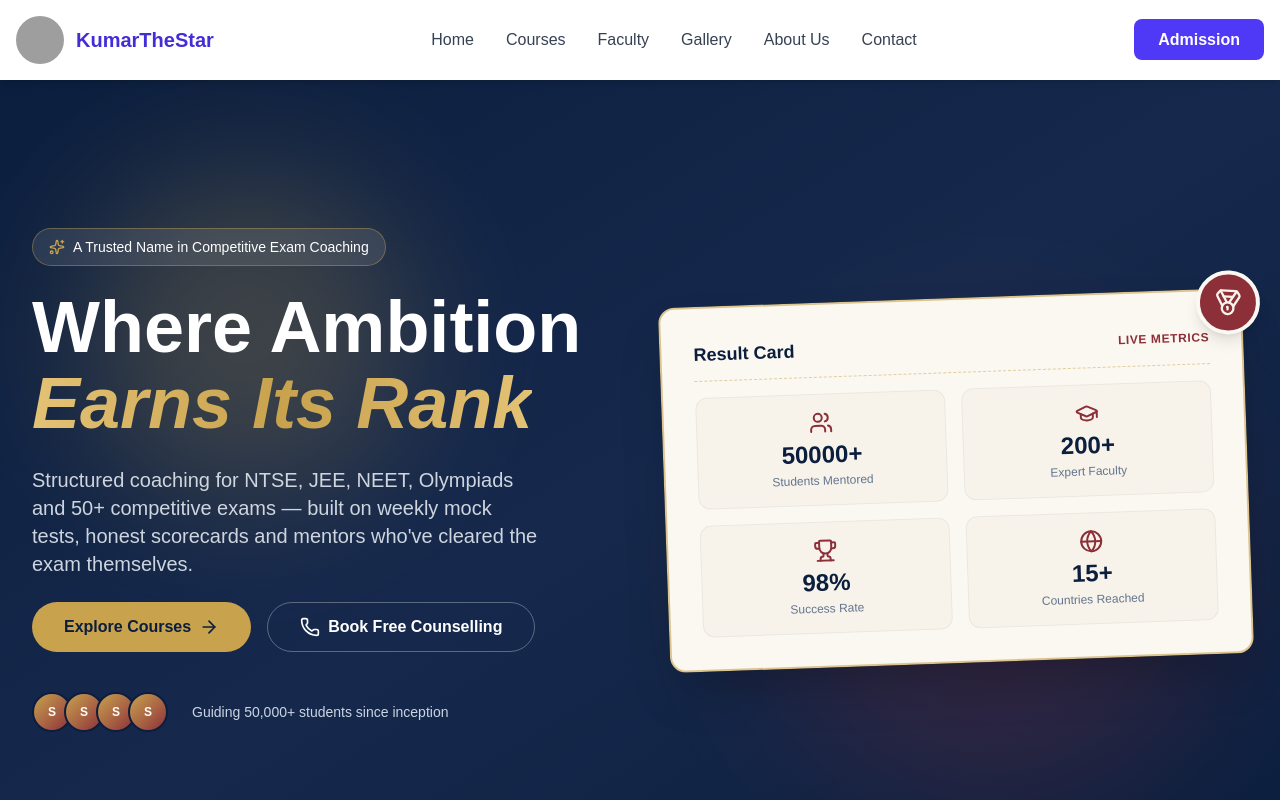
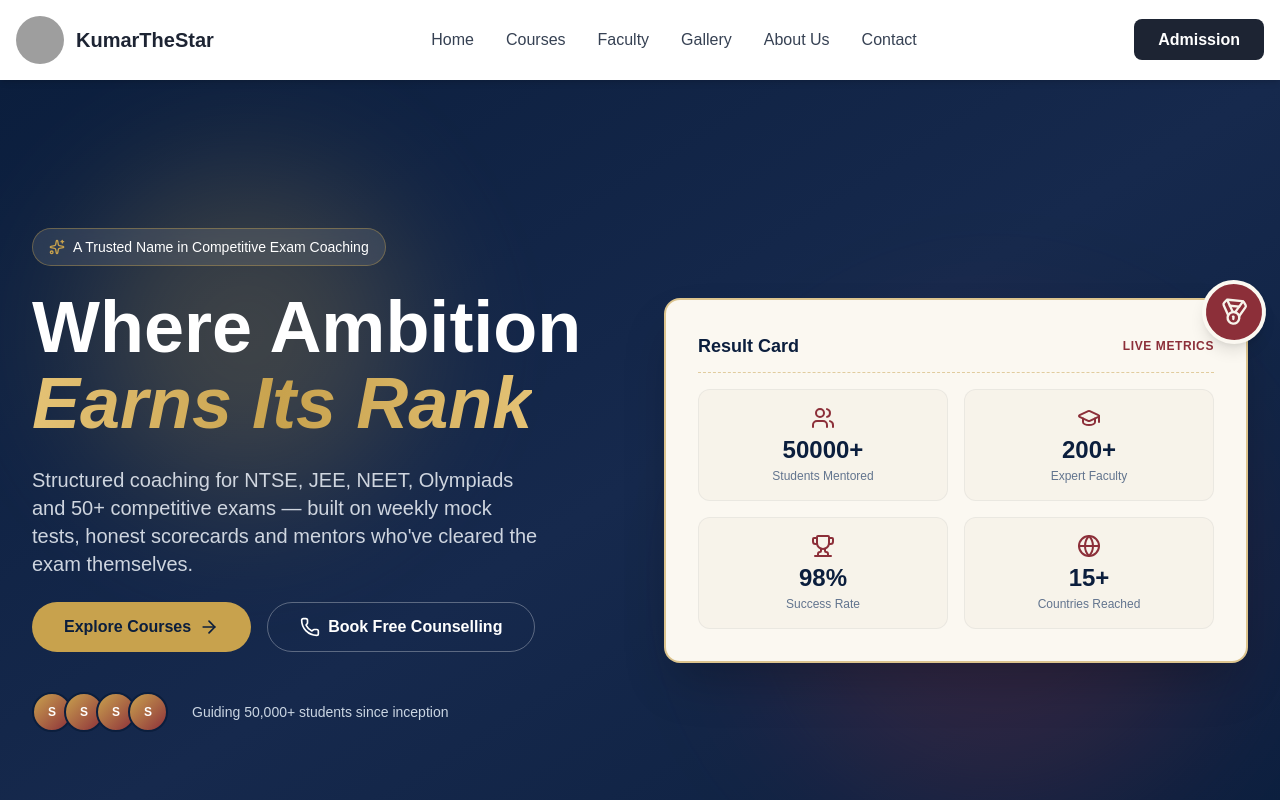
Before and after one commit to mumbaiops45/Kumarthestar, a Next.js app: page / in a window 1280 px wide. Shown: the top 800 px of the page. Built offline with nearby package versions, Linux system fonts and the light colour scheme; grey boxes are pictures that could not be loaded.

Commit message:
make some ui

```diff
--- a/src/app/component/Footer.jsx
+++ b/src/app/component/Footer.jsx
@@ -9,10 +9,10 @@ const Footer = () => {
         <div className="grid gap-10 md:grid-cols-2 lg:grid-cols-4">
           <div>
             <h2 className="text-2xl font-bold text-white mb-4">
-              ABC College
+              KumarTheStar
             </h2>
             <p className="text-sm leading-7">
-              ABC College is committed to providing quality education,
+              KumarTheStar is committed to providing quality education,
               innovation, and career-focused learning to empower students for
               a successful future.
             </p>
@@ -115,7 +115,7 @@ const Footer = () => {
         </div>
         <div className="border-t border-gray-700 mt-10 pt-6 flex flex-col md:flex-row justify-between items-center text-sm">
           <p>
-            © {new Date().getFullYear()} ABC College. All Rights Reserved.
+            © {new Date().getFullYear()} KumarTheStar. All Rights Reserved.
           </p>
           <div className="flex gap-6 mt-4 md:mt-0">
             <a href="#" className="hover:text-indigo-400">
--- a/src/app/component/Home.jsx
+++ b/src/app/component/Home.jsx
@@ -1,8 +1,15 @@
-"use client"
+
+"use client";
 import React, { useState, useRef, useEffect, useMemo } from 'react';
 import { motion, useInView, AnimatePresence } from 'framer-motion';
-import {ArrowRight, Award, Briefcase, ChevronDown, ChevronUp, Globe, GraduationCap,Languages, Phone, School, Star, Users, Video, CheckCircle2, Sparkles, Quote,Search, Trophy, MapPin, Clock3, ShieldCheck, HeartHandshake, BookOpenCheck,Medal, Mic2
-} from 'lucide-react';
+import {ArrowRight, Award, Briefcase, ChevronDown, ChevronUp, Globe,GraduationCap, Languages, Phone, School, Star, Users, Video,CheckCircle2, Sparkles, Quote, Search, Trophy, MapPin, Clock3,ShieldCheck, HeartHandshake, BookOpenCheck, Medal, Mic2} from 'lucide-react';
+import { Bars3Icon, XMarkIcon  } from '@heroicons/react/24/outline';
+import { FiMessageCircle } from "react-icons/fi";
+import { Disclosure, DisclosureButton, DisclosurePanel } from "@headlessui/react";
+
+
+
+
 
 const fadeInUp = {
   hidden: { opacity: 0, y: 50 },
@@ -13,6 +20,7 @@ const staggerContainer = {
   hidden: { opacity: 0 },
   visible: { opacity: 1, transition: { staggerChildren: 0.15 } }
 };
+
 
 const CountUp = ({ value, suffix = '', duration = 1.6 }) => {
   const ref = useRef(null);
@@ -87,7 +95,7 @@ const Home = () => {
   const visibleServices = services.filter(s => s.tab === activeTab);
 
   const whyUs = [
-    { icon: <Users />, title: 'Faculty Who\'ve Been There', desc: 'Every mentor has cleared the exam they teach, or trained rank holders who have.' },
+    { icon: <Users />, title: "Faculty Who've Been There", desc: 'Every mentor has cleared the exam they teach, or trained rank holders who have.' },
     { icon: <Clock3 />, title: 'Weekly Mock Tests', desc: 'Full-length, negatively-marked mocks with All-India percentile comparison, every single week.' },
     { icon: <Video />, title: 'Hybrid by Design', desc: 'Attend live in a classroom, join online, or replay a recorded session — your call, every day.' },
     { icon: <ShieldCheck />, title: 'Transparent Progress Reports', desc: 'Parents get a real scorecard after every test, not a vague "doing well" update.' },
@@ -120,6 +128,7 @@ const Home = () => {
   ];
 
   return (
+    <>
       <div className="bg-[#F7F3EA] font-body antialiased overflow-x-hidden text-[#1D2433]">
         <section className="relative bg-gradient-to-br from-[#0B1E3D] via-[#16294D] to-[#0B1E3D] text-white overflow-hidden min-h-screen flex items-center">
           <div className="absolute inset-0 opacity-25">
@@ -173,7 +182,6 @@ const Home = () => {
 
               <motion.div variants={fadeInUp} className="relative hidden md:block">
                 <motion.div
-                initial={{ rotate: -2 }}
                   whileHover={{ rotate: 0 }}
                   transition={{ duration: 0.4 }}
                   className="relative bg-[#FBF8F1] text-[#1D2433] rounded-2xl p-8 border-2 border-[#C8A24D]/60 shadow-2xl"
@@ -219,7 +227,6 @@ const Home = () => {
           </motion.div>
         </section>
 
-      {/* ================= ABOUT ================= */}
         <section className="py-20 bg-[#FBF8F1]">
           <div className="max-w-7xl mx-auto px-4 sm:px-6 lg:px-8">
             <motion.div initial="hidden" whileInView="visible" viewport={{ once: true }} variants={staggerContainer} className="grid md:grid-cols-2 gap-12 items-center">
@@ -262,7 +269,6 @@ const Home = () => {
           </div>
         </section>
 
-      {/* ================= STATS STRIP ================= */}
         <section className="py-16 bg-[#0B1E3D] text-white">
           <div className="max-w-7xl mx-auto px-4 sm:px-6 lg:px-8">
             <motion.div initial="hidden" whileInView="visible" viewport={{ once: true }} variants={staggerContainer} className="grid grid-cols-2 md:grid-cols-4 gap-8 text-center">
@@ -276,7 +282,6 @@ const Home = () => {
           </div>
         </section>
 
-      {/* ================= SERVICES ================= */}
         <section className="py-20 bg-[#F7F3EA]">
           <div className="max-w-7xl mx-auto px-4 sm:px-6 lg:px-8">
             <motion.div initial="hidden" whileInView="visible" viewport={{ once: true }} variants={staggerContainer} className="text-center mb-16">
@@ -332,7 +337,7 @@ const Home = () => {
           </div>
         </section>
 
-      {/* ================= WHY CHOOSE US ================= */}
+
         <section className="py-20 bg-[#FBF8F1]">
           <div className="max-w-7xl mx-auto px-4 sm:px-6 lg:px-8">
             <motion.div initial="hidden" whileInView="visible" viewport={{ once: true }} variants={staggerContainer} className="text-center mb-16">
@@ -353,7 +358,7 @@ const Home = () => {
           </div>
         </section>
 
-      {/* ================= WALL OF RANKERS ================= */}
+
         <section className="py-20 bg-[#0B1E3D] text-white overflow-hidden">
           <div className="max-w-7xl mx-auto px-4 sm:px-6 lg:px-8">
             <motion.div initial="hidden" whileInView="visible" viewport={{ once: true }} variants={staggerContainer} className="text-center mb-14">
@@ -374,7 +379,7 @@ const Home = () => {
           </div>
         </section>
 
-      {/* ================= TESTIMONIALS ================= */}
+
         <section className="py-20 bg-[#F7F3EA]">
           <div className="max-w-7xl mx-auto px-4 sm:px-6 lg:px-8">
             <motion.div initial="hidden" whileInView="visible" viewport={{ once: true }} variants={staggerContainer} className="text-center mb-16">
@@ -402,7 +407,7 @@ const Home = () => {
           </div>
         </section>
 
-      {/* ================= CENTRES ================= */}
+
         <section className="py-16 bg-[#FBF8F1] border-y border-[#0B1E3D]/10">
           <div className="max-w-5xl mx-auto px-4 sm:px-6 lg:px-8 text-center">
             <motion.div initial="hidden" whileInView="visible" viewport={{ once: true }} variants={staggerContainer}>
@@ -419,7 +424,7 @@ const Home = () => {
           </div>
         </section>
 
-      {/* ================= FAQ ================= */}
+
         <section className="py-20 bg-[#F7F3EA]">
           <div className="max-w-4xl mx-auto px-4 sm:px-6 lg:px-8">
             <motion.div initial="hidden" whileInView="visible" viewport={{ once: true }} variants={staggerContainer} className="text-center mb-12">
@@ -451,7 +456,7 @@ const Home = () => {
           </div>
         </section>
 
-      {/* ================= ENQUIRY FORM ================= */}
+
         <section className="py-20 bg-gradient-to-br from-[#0B1E3D] via-[#16294D] to-[#0B1E3D] text-white">
           <div className="max-w-4xl mx-auto px-4 sm:px-6 lg:px-8">
             <motion.div initial="hidden" whileInView="visible" viewport={{ once: true }} variants={staggerContainer} className="text-center mb-12">
@@ -542,7 +547,10 @@ const Home = () => {
             </motion.div>
           </div>
         </section>
+
+
       </div>
+    </>
   );
 };
 
--- a/src/app/component/Navbar.jsx
+++ b/src/app/component/Navbar.jsx
@@ -30,7 +30,7 @@ export default function Navbar() {
                   className="h-12 w-12 rounded-full object-cover"
                 />
                 <div>
-                  <h1 className="text-xl font-bold text-indigo-700">
+                  <h1 className="text-xl font-bold text-[#1D2433]">
                    KumarTheStar
                   </h1>
                   {/* <p className="text-xs text-gray-500">
@@ -56,7 +56,7 @@ export default function Navbar() {
               <div className="hidden md:block">
                 <a
                   href="/admission"
-                  className="rounded-lg bg-indigo-600 px-6 py-3 font-semibold text-white transition hover:bg-indigo-700"
+                  className="rounded-lg bg-[#1D2433] px-6 py-3 font-semibold text-white transition "
                 >
                   Admission
                 </a>
```
Lines whose indentation alone changed are shown as unchanged.
